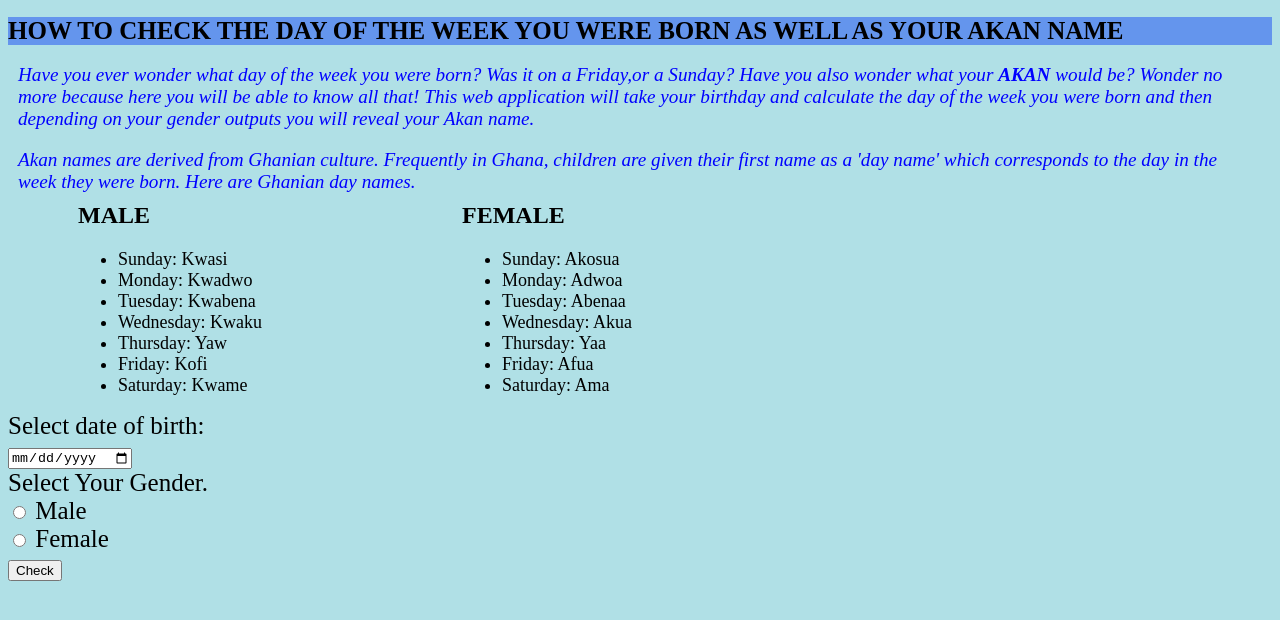
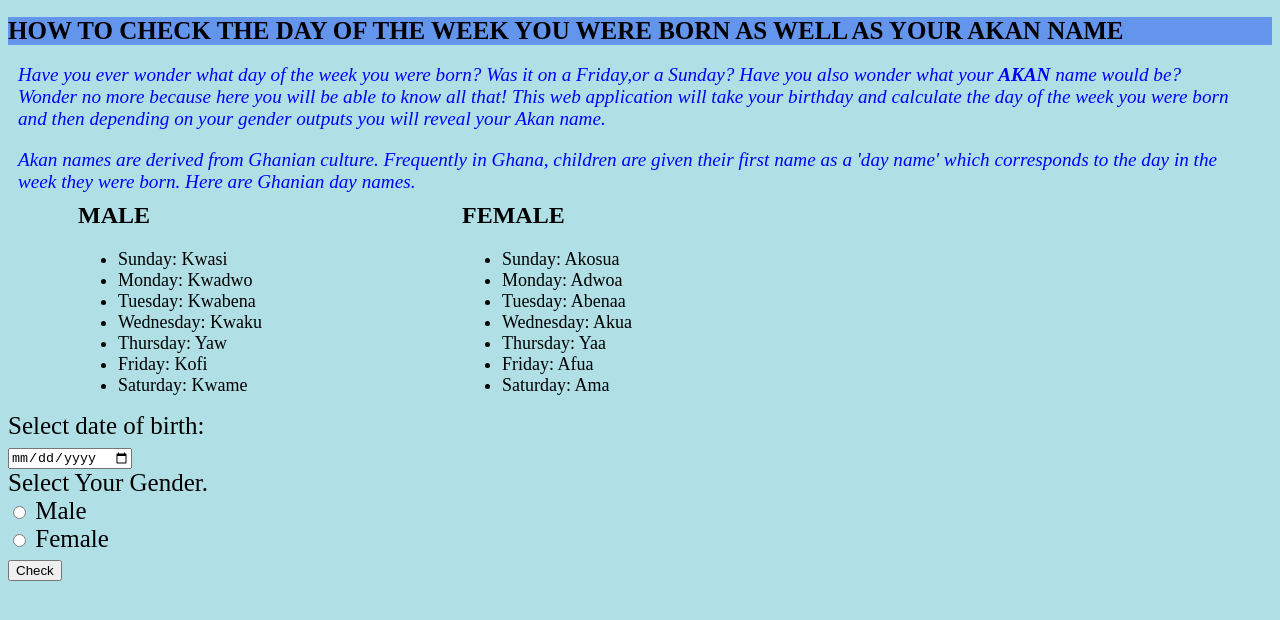
Before and after one commit to Allantoizmughus/Discover-your-day-of-birth-and-Akan-name, a plain HTML site: page index.html in a window 1280 px wide. Drawn offline with Linux system fonts and the light colour scheme.

```diff
--- a/index.html
+++ b/index.html
@@ -10,7 +10,7 @@
 </head>
 <body>
     <h1>HOW TO CHECK THE DAY OF THE WEEK YOU WERE BORN AS WELL AS YOUR AKAN NAME</h1>
-    <p>Have you ever wonder what day of the week you were born? Was it on a Friday,or a Sunday? Have you also wonder what your <strong>AKAN</strong> would be?
+    <p>Have you ever wonder what day of the week you were born? Was it on a Friday,or a Sunday? Have you also wonder what your <strong>AKAN</strong> name would be?
         Wonder no more because here you will be able to know all that! This web application will take your birthday and calculate the day of the week you were
          born and then depending on your gender outputs you will reveal your Akan name.</p>
     <p>Akan names are derived from Ghanian culture. Frequently in Ghana, children are given their first name as a 'day name' which corresponds to the day in
```
